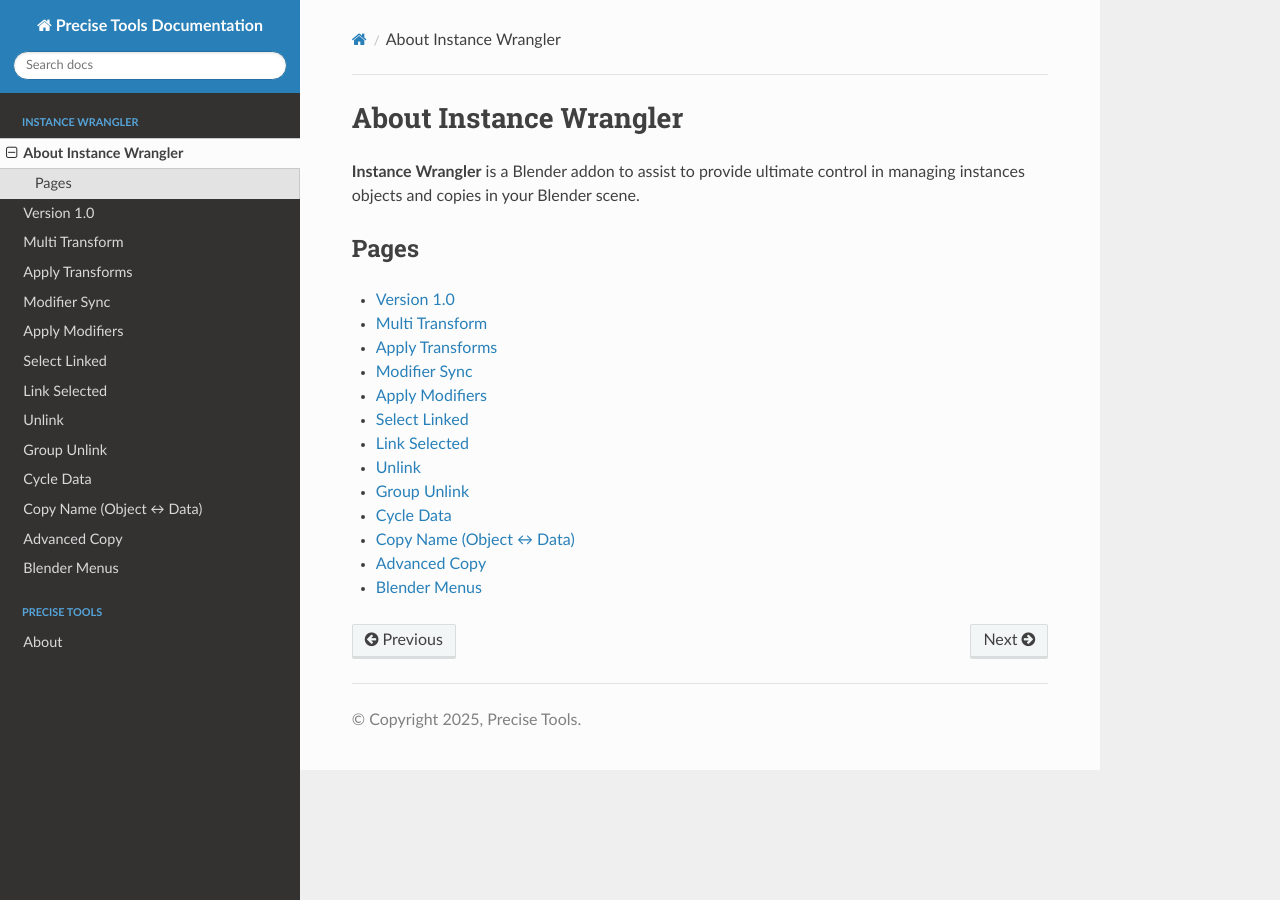
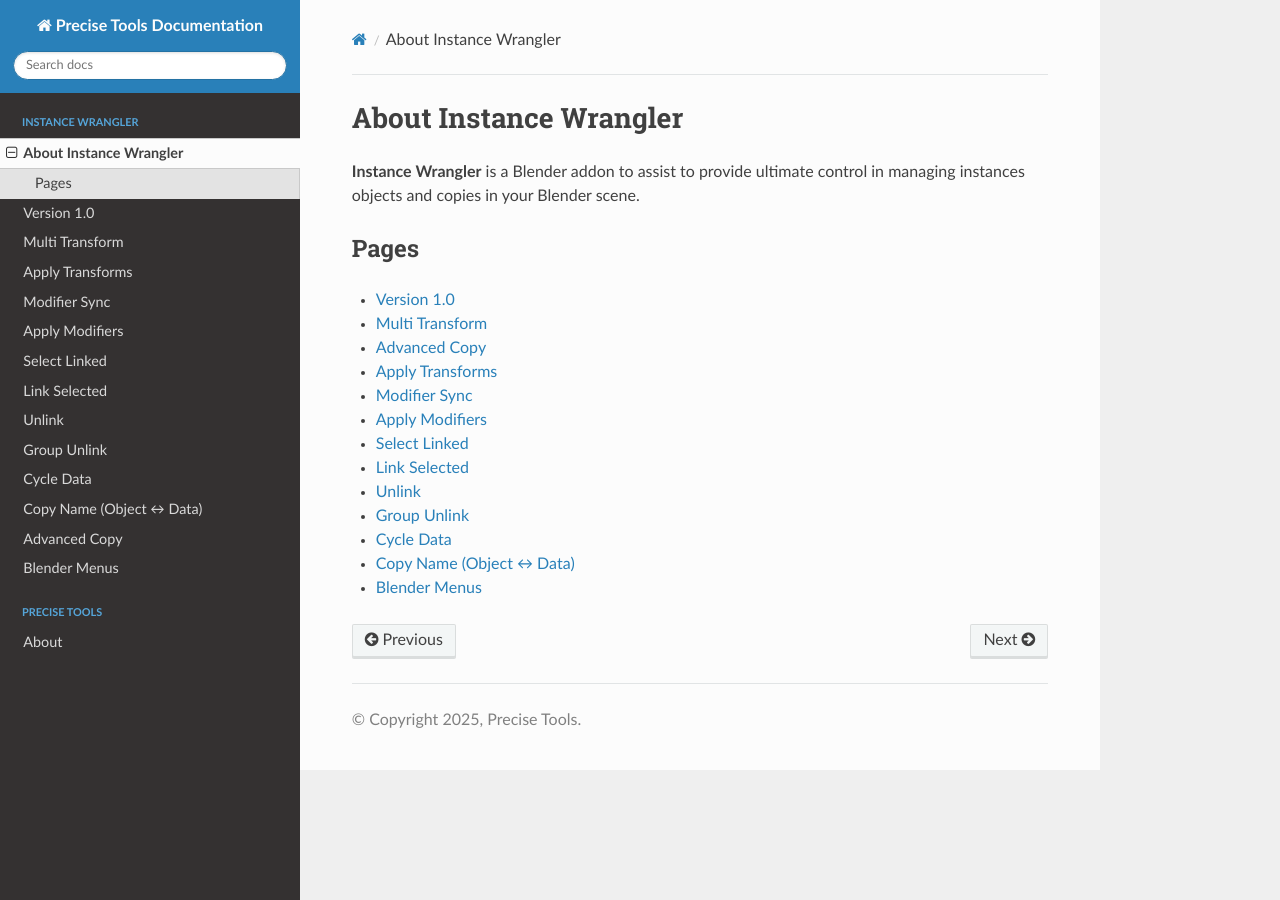
Before and after one commit to jb1981dev/Precise-Docs, a Sphinx documentation site: the page built from docs/source/instwrangler/index.rst, in a window 1280 px wide. Built offline with Sphinx 7.4.7 and the Read the Docs theme 3.1.0, drawn with Linux system fonts in a browser that asks for light colours; part of the change alters nothing that is shown.

```diff
--- a/docs/source/instwrangler/index.rst
+++ b/docs/source/instwrangler/index.rst
@@ -11,6 +11,7 @@ Pages
 
 * :doc:`iwversions`
 * :doc:`multitransform`
+* :doc:`advancedcopy`
 * :doc:`applytransforms`
 * :doc:`modifiersync`
 * :doc:`applymodifiers`
@@ -20,5 +21,4 @@ Pages
 * :doc:`groupunlink`
 * :doc:`cycledata`
 * :doc:`copyname`
-* :doc:`advancedcopy`
 * :doc:`blendermenus`
```
